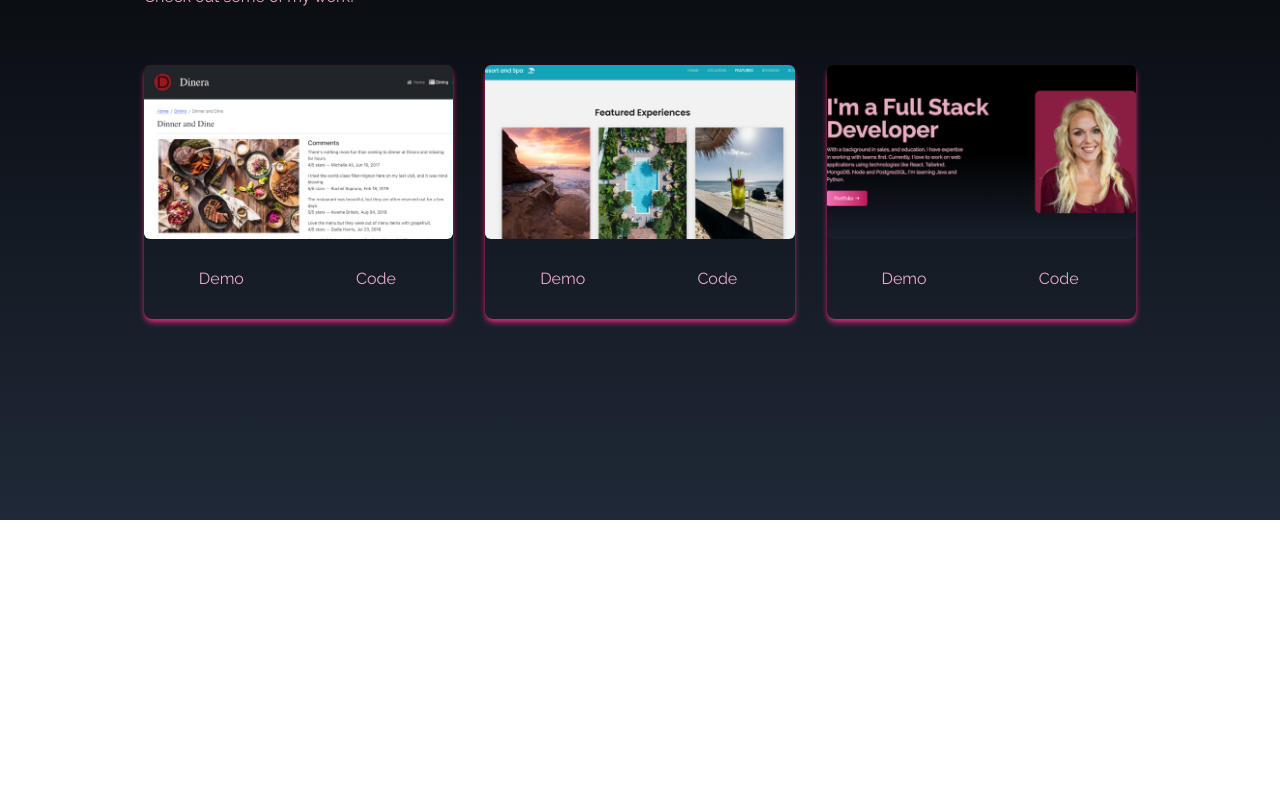
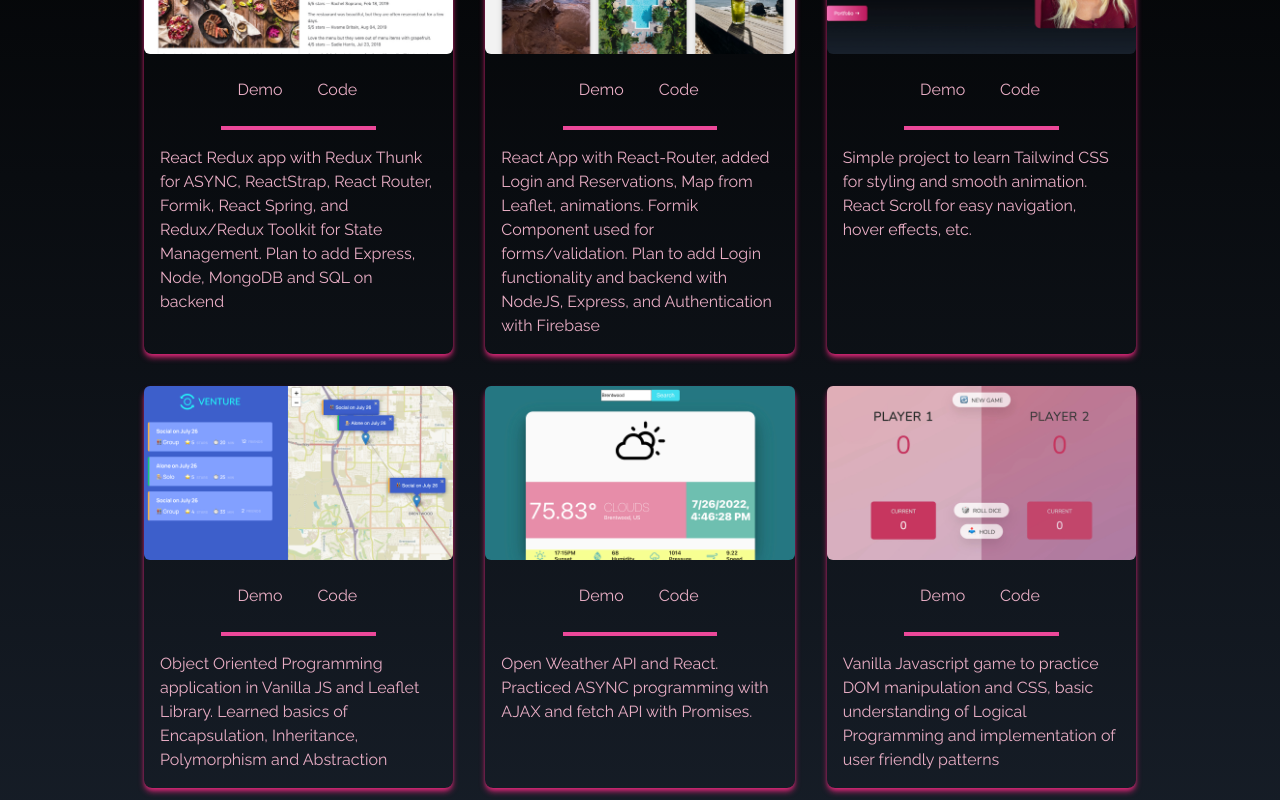
Before and after one commit to ashley-christensen/portfolio-tailwind, a React (Create React App) app: page / in a window 1280 px wide. Shown: the part 1880-2680 px from the top of the page. Before the commit the page ends 2400 px from the top, so only its background shows below. Built offline with nearby package versions, Linux system fonts and the light colour scheme.

Commit message:
projects added

```diff
--- a/src/components/Portfolio.jsx
+++ b/src/components/Portfolio.jsx
@@ -4,6 +4,8 @@ import Work from '../assets/portfolio/Tailwind-Portfolio.jpg';
 import Venture from '../assets/portfolio/JSOOP-Venture.jpg';
 import Weather from '../assets/portfolio/React-Weather.jpg';
 import Pink from '../assets/portfolio/VanillaJSPink.jpg';
+import DrinkSearch from '../assets/portfolio/React-Cocktails.jpg';
+import OmniFood from '../assets/portfolio/CSS-HTML-Omnifood.jpg';
 import { HiDeviceMobile } from 'react-icons/hi';
 
 const Portfolio = () => {
@@ -13,62 +15,93 @@ const Portfolio = () => {
 			src: Dinera,
 			demo: 'https://dinera-react.netlify.app/',
 			code: 'https://github.com/ashley-christensen/react-redux-dinera',
+			description:
+				'React Redux app with Redux Thunk for ASYNC, ReactStrap, React Router, Formik, React Spring, and Redux/Redux Toolkit for State Management. Plan to add Express, Node, MongoDB and SQL on backend',
 		},
 		{
 			id: 2,
 			src: Palmera,
 			demo: 'https://palmera-react.netlify.app/',
 			code: 'https://github.com/ashley-christensen/palmera-react',
+			description:
+				'React App with React-Router, added Login and Reservations, Map from Leaflet, animations. Formik Component used for forms/validation. Plan to add Login functionality and backend with NodeJS, Express, and Authentication with Firebase',
 		},
 		{
 			id: 3,
 			src: Work,
 			demo: 'https://portfolio-tailwind.netlify.app/',
 			code: 'https://github.com/ashley-christensen/portfolio-tailwind',
+			description:
+				'Simple project to learn Tailwind CSS for styling and smooth animation. React Scroll for easy navigation, hover effects, etc.',
 		},
-		// {
-		// 	id: 4,
-		// 	src: Venture,
-		// 	demo: 'https://venture-app.netlify.app/',
-		// 	code: 'https://github.com/ashley-christensen/venture-app-OOP-javascript',
-		// },
-		// {
-		// 	id: 5,
-		// 	src: Weather,
-		// 	demo: 'https://app.netlify.com/sites/ashley-weathergoodness/overview',
-		// 	code: 'https://github.com/ashley-christensen/react-weather-app',
-		// },
-		// {
-		// 	id: 6,
-		// 	src: Pink,
-		// 	demo: 'https://pinkgame-vanilla-js.netlify.app/',
-		// 	code: 'https://github.com/ashley-christensen/pink-game-vanillaJS',
-		// },
+		{
+			id: 4,
+			src: Venture,
+			demo: 'https://venture-app.netlify.app/',
+			code: 'https://github.com/ashley-christensen/venture-app-OOP-javascript',
+			description:
+				'Object Oriented Programming application in Vanilla JS and Leaflet Library. Learned basics of Encapsulation, Inheritance, Polymorphism and Abstraction',
+		},
+		{
+			id: 5,
+			src: Weather,
+			demo: 'https://app.netlify.com/sites/ashley-weathergoodness/overview',
+			code: 'https://github.com/ashley-christensen/react-weather-app',
+			description:
+				'Open Weather API and React. Practiced ASYNC programming with AJAX and fetch API with Promises.',
+		},
+		{
+			id: 6,
+			src: Pink,
+			demo: 'https://pinkgame-vanilla-js.netlify.app/',
+			code: 'https://github.com/ashley-christensen/pink-game-vanillaJS',
+			description:
+				'Vanilla Javascript game to practice DOM manipulation and CSS, basic understanding of Logical Programming and implementation of user friendly patterns',
+		},
+		{
+			id: 7,
+			src: OmniFood,
+			demo: 'https://html-css-omnifood.netlify.app/',
+			code: 'https://github.com/ashley-christensen/html-css-omnifood',
+			description:
+				'Learned User Flow, Visual Hierarchy in pure CSS and HTML with no frameworks. CSS Flexbox and CSS Grid implementation and organization, as well as CSS animations and layout structures',
+		},
+		{
+			id: 8,
+			src: DrinkSearch,
+			demo: 'https://master--drink-searcher.netlify.app/',
+			code: 'https://github.com/ashley-christensen/react-drinksSearchApp',
+			description:
+				'Drinks search with external Web Service, useParams, useCallback, useContext/useGlobalContext custom hook, React Router 6, etc. Used The Cocktail DB as external API. Learned how to implment responsive user search functionality',
+		},
 	];
 
 	return (
-		<div name='portfolio' className='bg-gradient-to-b from-black to-gray-800 w-full textLink md:h-screen'>
+		<div name='portfolio' className='bg-gradient-to-b from-black to-gray-800 w-full textLink'>
 			<div className='max-w-screen-lg p-4 mx-auto flex flex-col justify-center w-full h-full'>
 				<div className='pb-8'>
 					<p className='text-4xl font-bold inline border-b-4 border-pink-500'>Portfolio</p>
 					<p className='py-6'>Check out some of my work!</p>
 				</div>
 				<div className='grid sm:grid-cols-2 md:grid-cols-3 gap-8 px-12 sm:px-0'>
-					{portfolios.map(({ id, src, demo, code }) => (
+					{portfolios.map(({ id, src, demo, code, description }) => (
 						<div key={id} className='shadow-md shadow-pink-600 rounded-lg'>
 							<img src={src} alt='' className='rounded-md duration-200 hover:scale-105' />
-							<div className='flex items-center justify-center'>
+							<div className='flex'>
+								<div className='border-b-4 border-pink-500 w-1/2 mx-auto py-4'>
 									<button
 										onClick={() => window.open(demo)}
-									className='w-1/2 px-6 py-3 m-4 duration-200 hover:scale-105'>
+										className='w-1/2 px-2 py-2 duration-200 hover:scale-105'>
 										Demo
 									</button>
 									<button
 										onClick={() => window.open(code)}
-									className='w-1/2 px-6 py-3 m-4 duration-200 hover:scale-105'>
+										className='w-1/2 px-2 py-2 duration-200 hover:scale-105'>
 										Code
 									</button>
 								</div>
+							</div>
+							<div className='p-4'>{description}</div>
 						</div>
 					))}
 				</div>
```
Also changed, not shown: src/assets/portfolio/CSS-HTML-Omnifood.jpg (added), src/assets/portfolio/React-Cocktails.jpg (added). Lines whose indentation alone changed are shown as unchanged.
